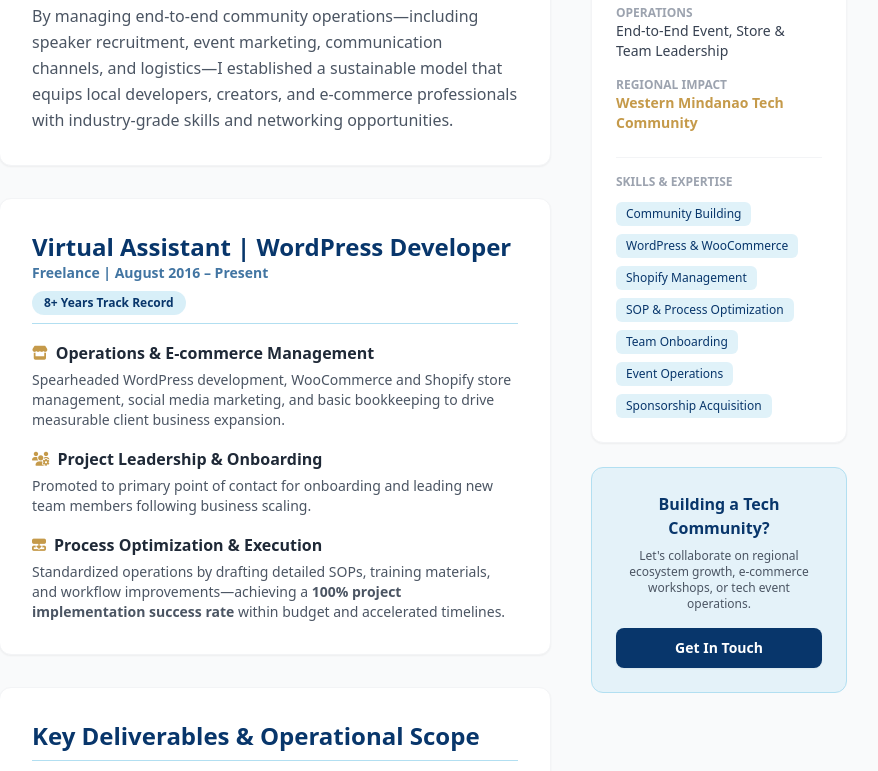
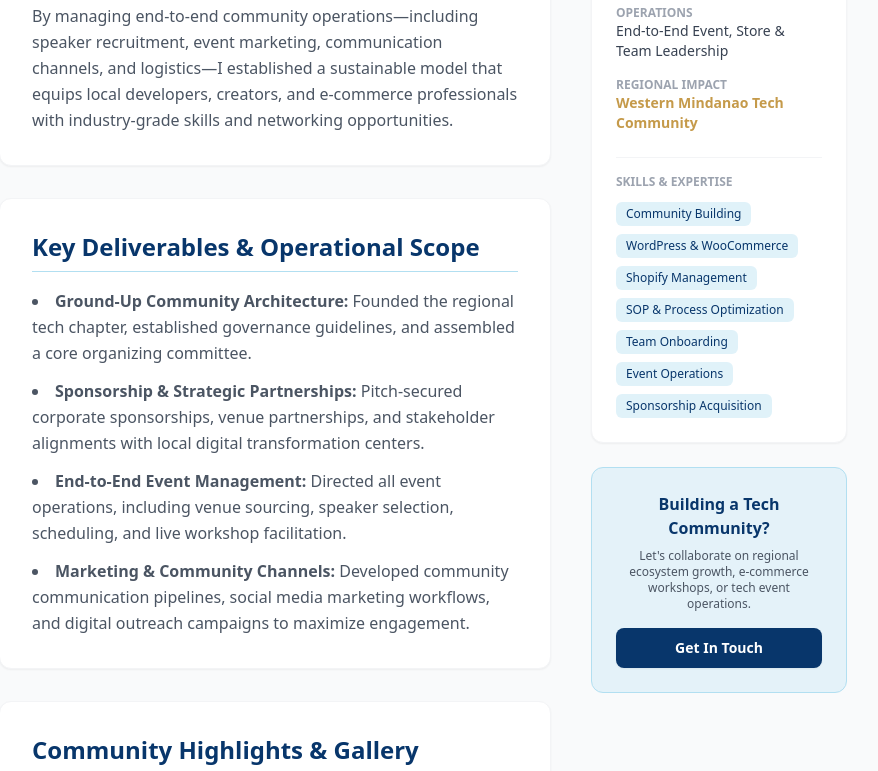
Before and after one commit to jforreaux/Jehan-Forro-Porfolio, a plain HTML site: page WordPress_&_E-Commerce_VA_page.html in a window 1280 px wide. Shown: the part 1217-1988 px from the top of the page, without its empty margins (217-1095 px from the left). Drawn offline with nearby package versions, Linux system fonts and the light colour scheme.

Commit message:
Update title and content for WordPress Zamboanga

```diff
--- a/WordPress_&_E-Commerce_VA_page.html
+++ b/WordPress_&_E-Commerce_VA_page.html
@@ -3,7 +3,7 @@
 <head>
     <meta charset="UTF-8">
     <meta name="viewport" content="width=device-width, initial-scale=1.0">
-    <title>WordPress & E-Commerce Community - Project Details</title>
+    <title>WordPress Zamboanga - Project Details</title>
     <!-- Tailwind CSS CDN -->
     <script src="https://cdn.tailwindcss.com"></script>
     <script>
@@ -85,7 +85,7 @@
                 </span>
             </div>
             <h1 class="text-4xl md:text-6xl font-extrabold mb-4 drop-shadow-md leading-tight">
-                WordPress & E-Commerce Community Growth
+                WordPress Zamboanga
             </h1>
             <p class="text-lg md:text-xl text-brand-light max-w-2xl leading-relaxed drop-shadow-sm mb-6">
                 Establishing regional tech communities from the ground up, directing core team operations, and securing strategic partnerships to empower local developers, creators, and entrepreneurs.
@@ -132,53 +132,6 @@
                     <p class="text-gray-600 leading-relaxed">
                         By managing end-to-end community operations—including speaker recruitment, event marketing, communication channels, and logistics—I established a sustainable model that equips local developers, creators, and e-commerce professionals with industry-grade skills and networking opportunities.
                     </p>
-                </div>
-
-                <!-- Professional Experience / Freelance Role Section -->
-                <div class="bg-white p-8 rounded-xl shadow-sm border border-gray-100">
-                    <div class="flex flex-wrap justify-between items-start gap-2 mb-4 border-b border-brand-light pb-2">
-                        <div>
-                            <h2 class="text-2xl font-bold text-brand-primary">
-                                Virtual Assistant | WordPress Developer
-                            </h2>
-                            <p class="text-sm text-brand-medium font-semibold">Freelance | August 2016 – Present</p>
-                        </div>
-                        <span class="bg-brand-light/50 text-brand-primary text-xs font-bold px-3 py-1 rounded-full">
-                            8+ Years Track Record
-                        </span>
-                    </div>
-
-                    <div class="space-y-4 text-gray-600 leading-relaxed">
-                        <div>
-                            <h3 class="font-bold text-gray-800 flex items-center gap-2">
-                                <i class="fa-solid fa-store text-brand-gold text-sm"></i>
-                                Operations & E-commerce Management
-                            </h3>
-                            <p class="text-sm mt-1">
-                                Spearheaded WordPress development, WooCommerce and Shopify store management, social media marketing, and basic bookkeeping to drive measurable client business expansion.
-                            </p>
-                        </div>
-
-                        <div>
-                            <h3 class="font-bold text-gray-800 flex items-center gap-2">
-                                <i class="fa-solid fa-users-gear text-brand-gold text-sm"></i>
-                                Project Leadership & Onboarding
-                            </h3>
-                            <p class="text-sm mt-1">
-                                Promoted to primary point of contact for onboarding and leading new team members following business scaling.
-                            </p>
-                        </div>
-
-                        <div>
-                            <h3 class="font-bold text-gray-800 flex items-center gap-2">
-                                <i class="fa-solid fa-diagram-next text-brand-gold text-sm"></i>
-                                Process Optimization & Execution
-                            </h3>
-                            <p class="text-sm mt-1">
-                                Standardized operations by drafting detailed SOPs, training materials, and workflow improvements—achieving a <strong>100% project implementation success rate</strong> within budget and accelerated timelines.
-                            </p>
-                        </div>
-                    </div>
                 </div>
 
                 <!-- Key Deliverables Section -->
@@ -255,7 +208,6 @@
                         Accelerated regional digital literacy, empowering local tech talent and web professionals through community-led learning initiatives.
                     </p>
                     <ul class="list-disc list-inside text-sm text-gray-600 space-y-2 leading-relaxed">
-                        <li>Maintained a 100% project implementation success rate on freelance client deliverables and SOP rollout.</li>
                         <li>Grew community membership into a thriving network of regional developers, designers, and e-commerce entrepreneurs.</li>
                         <li>Successfully executed recurring technical meetups, workshops, and strategic networking sessions.</li>
                         <li>Established persistent partnership pipelines with local tech hubs and educational institutions.</li>
```
